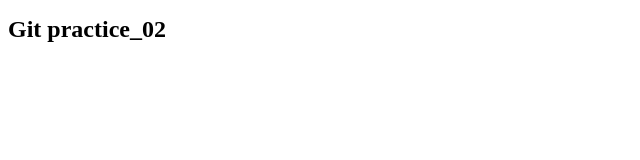
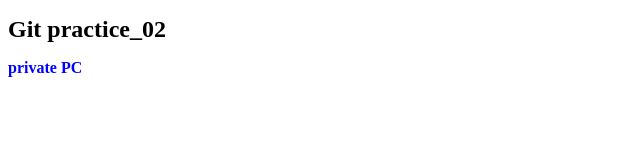
Before and after one commit to tanuki1859/git-practice-02, a plain HTML site: page index.html in a window 1280 px wide. Shown: the full height of the page, 0-640 px from the left. Drawn offline with Linux system fonts and the light colour scheme.

Commit message:
privatePCからコミット

```diff
--- a/index.html
+++ b/index.html
@@ -9,5 +9,6 @@
 </head>
 <body>
     <h1>Git practice_02</h1>
+    <h2>private PC</h2>
 </body>
 </html>
```
